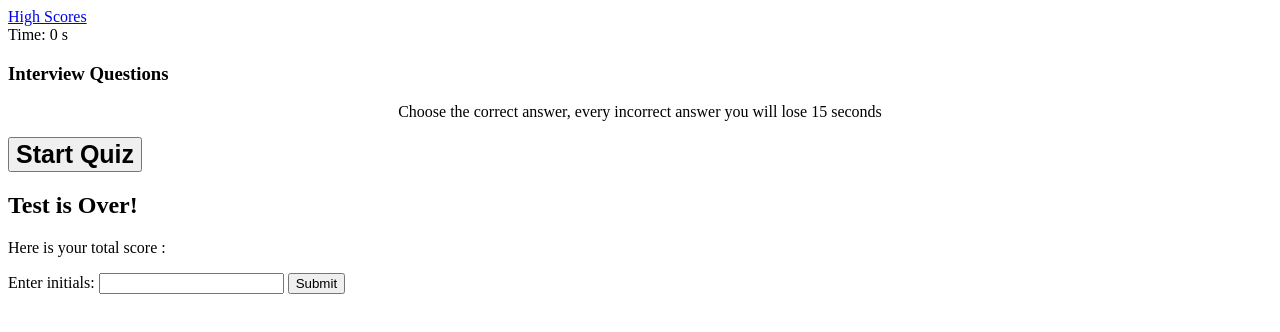
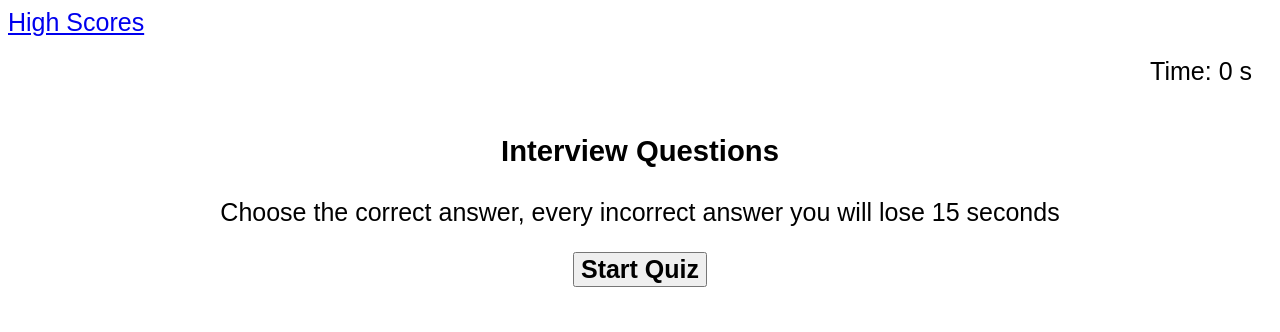
Before and after one commit to Shiby-Mathew/Interview-Quiz, a plain HTML site: page index.html in a window 1280 px wide. Drawn offline with Linux system fonts and the light colour scheme; the site is published under a folder, as on GitHub Pages, so addresses that start at the root find nothing.

Commit message:
changed css file position

```diff
--- a/highScore.html
+++ b/highScore.html
@@ -6,7 +6,7 @@
     <meta http-equiv="X-UA-Compatible" content="ie=edge" />
     <title>Interview Question</title>
 
-    <link rel="stylesheet" href="/assets/css/style.css" />
+    <link rel="stylesheet" href="./assets/style.css" />
   </head>
 
   <body>
--- a/index.html
+++ b/index.html
@@ -6,7 +6,7 @@
     <meta http-equiv="X-UA-Compatible" content="ie=edge" />
     <title>Interview Question</title>
 
-    <link rel="stylesheet" href="/assets/css/style.css" />
+    <link rel="stylesheet" href="./assets/style.css" />
   </head>
 
   <body>
```
Also changed, not shown: assets/style.css (renamed from assets/css/style.css).
